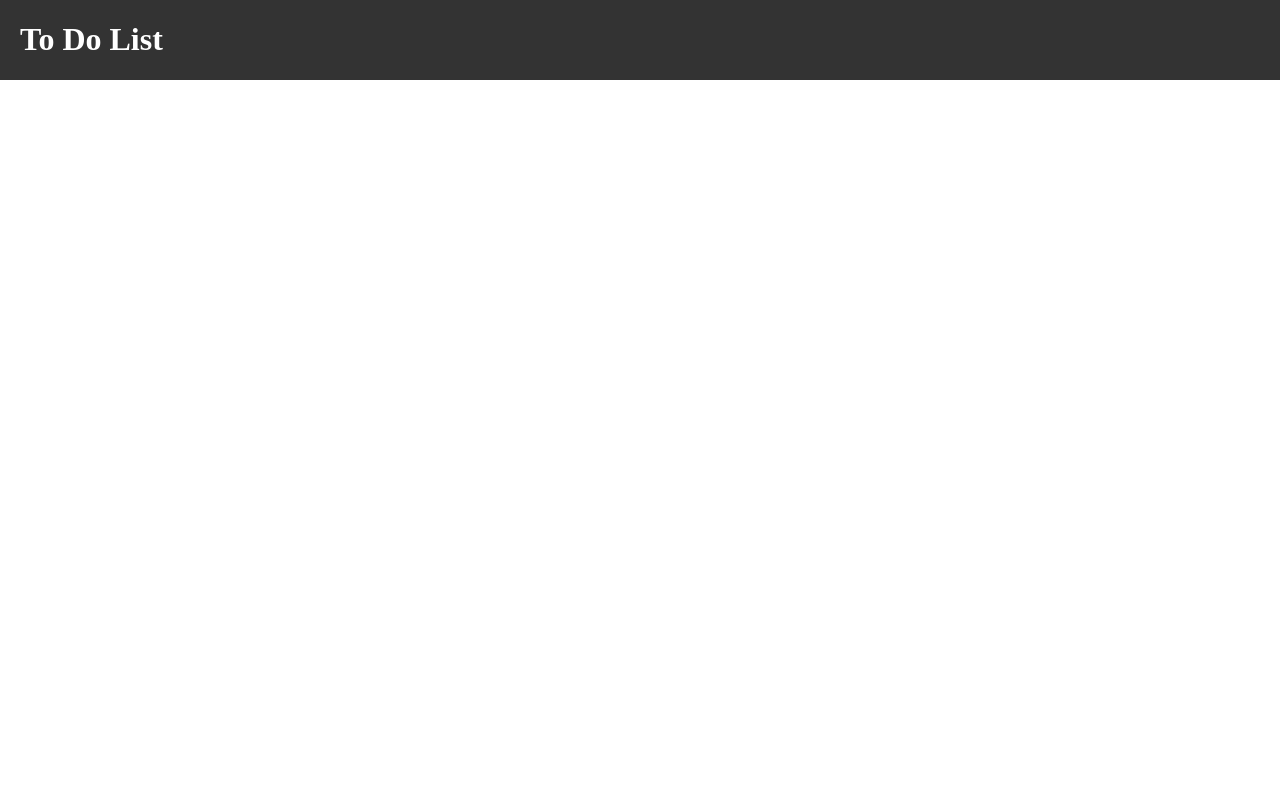
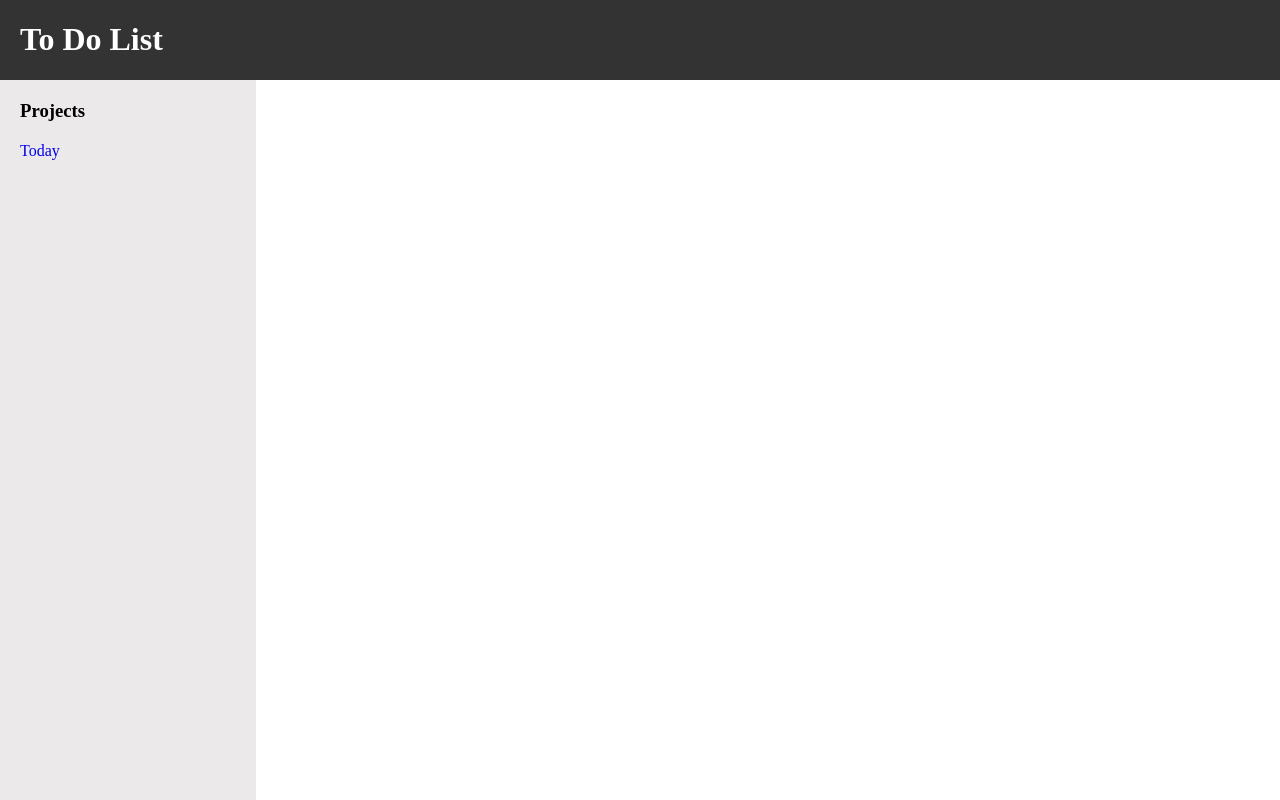
Before and after one commit to kieranlewis/todos, a plain HTML site: page index.html in a window 1280 px wide. Drawn offline with Linux system fonts and the light colour scheme.

Commit message:
Added basic side navbar

```diff
--- a/index.html
+++ b/index.html
@@ -9,9 +9,11 @@
 </head>
 <body>
     <div class="navbar">
-        <div class="navbar-item">
-            <h1>To Do List</h1>
-        </div>
+        <h1 class="navbar-item">To Do List</h1>
+    </div>
+    <div class="sidenav">
+        <h3>Projects</h3>
+        <a href="#">Today</a>
     </div>
     <script src="main.js"></script>
 </body>
--- a/style.css
+++ b/style.css
@@ -7,7 +7,24 @@ body {
     background-color: #333;
 }
 
-.navbar-item h1 {
+.navbar-item {
     margin-left: 20px;
     color: white;
 }
+
+.sidenav {
+    height: 100%;
+    width: 20%;
+    position: fixed;
+    left: 0;
+    background-color: rgb(235, 233, 233);
+}
+
+.sidenav a {
+    margin: 20px;
+    text-decoration: none;
+}
+
+.sidenav h3 {
+    margin: 20px;
+}
```
